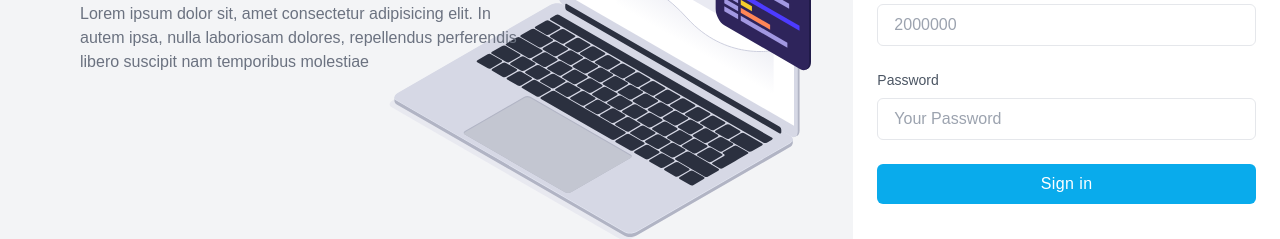
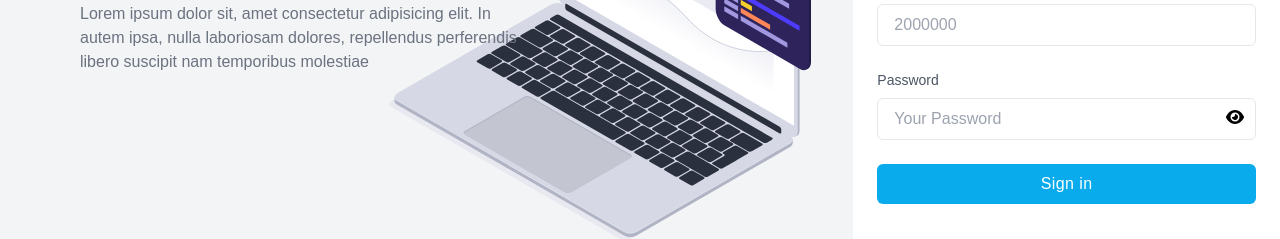
Before and after one commit to ecc-proken/eccSchoolApp-web, a React (Create React App) app: page /auth in a window 1280 px wide. Shown: the part 388-627 px from the top of the page. Built offline with nearby package versions, Linux system fonts and the light colour scheme.

Commit message:
update: password を表示非表示切り替えれる様にした

```diff
--- a/src/components/molecules/FormInput.tsx
+++ b/src/components/molecules/FormInput.tsx
@@ -1,4 +1,6 @@
-import { FormEventHandler, ReactNode, VFC } from 'react';
+import { FormEventHandler, memo, ReactNode, useState, VFC } from 'react';
+import { FontAwesomeIcon } from '@fortawesome/react-fontawesome';
+import { faEye, faEyeSlash } from '@fortawesome/free-solid-svg-icons';
 
 type Props = {
   type: 'tel' | 'password';
@@ -16,21 +18,49 @@ const FormInput: VFC<Props> = ({
   onInput,
   children,
 }) => {
+  if (type !== 'password')
+    return (
+      <div>
+        <label htmlFor={id} className='block mb-2 text-sm text-gray-600'>
+          {children}
+        </label>
+        <input
+          type={type}
+          name={name}
+          id={id}
+          placeholder={placeholder}
+          className='block w-full px-4 py-2 mt-2 text-gray-700 placeholder-gray-400 bg-white border border-gray-200 rounded-md focus:ring-accent focus:outline-none focus:ring focus:ring-opacity-40'
+          onInput={onInput}
+          required
+        />
+      </div>
+    );
+
+  const [isShow, setIsShow] = useState(false);
+  const onClick = () => setIsShow(!isShow);
   return (
-    <div>
+    <div className='relative'>
       <label htmlFor={id} className='block mb-2 text-sm text-gray-600'>
         {children}
       </label>
+      <label
+        htmlFor={id}
+        className='cursor-pointer absolute bottom-2.5 right-3'
+        onClick={onClick}
+      >
+        <FontAwesomeIcon icon={isShow ? faEyeSlash : faEye} />
+      </label>
       <input
-        type={type}
+        type={isShow ? 'text' : 'password'}
         name={name}
         id={id}
         placeholder={placeholder}
         className='block w-full px-4 py-2 mt-2 text-gray-700 placeholder-gray-400 bg-white border border-gray-200 rounded-md focus:ring-accent focus:outline-none focus:ring focus:ring-opacity-40'
         onInput={onInput}
+        required
       />
     </div>
   );
 };
 
-export default FormInput;
+export default memo(FormInput);
```
